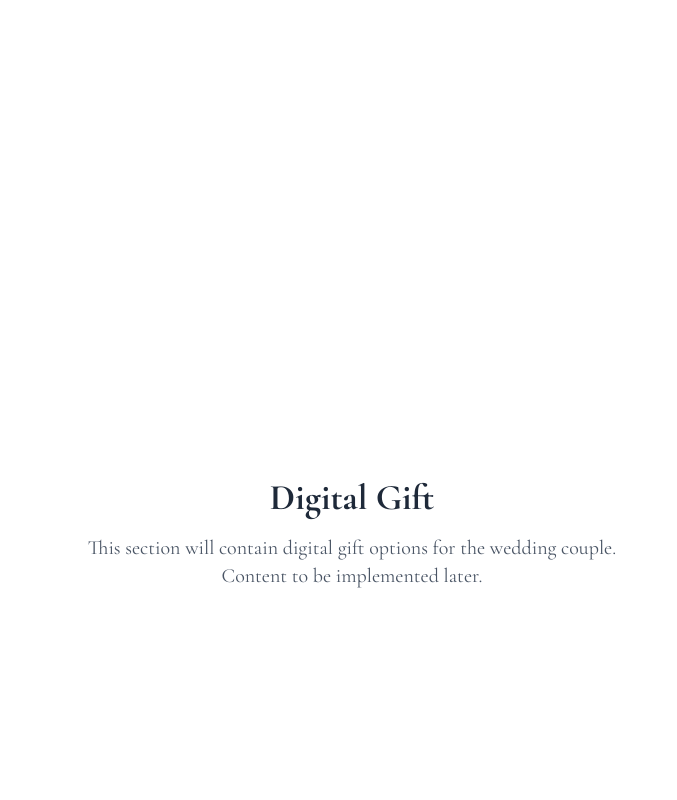
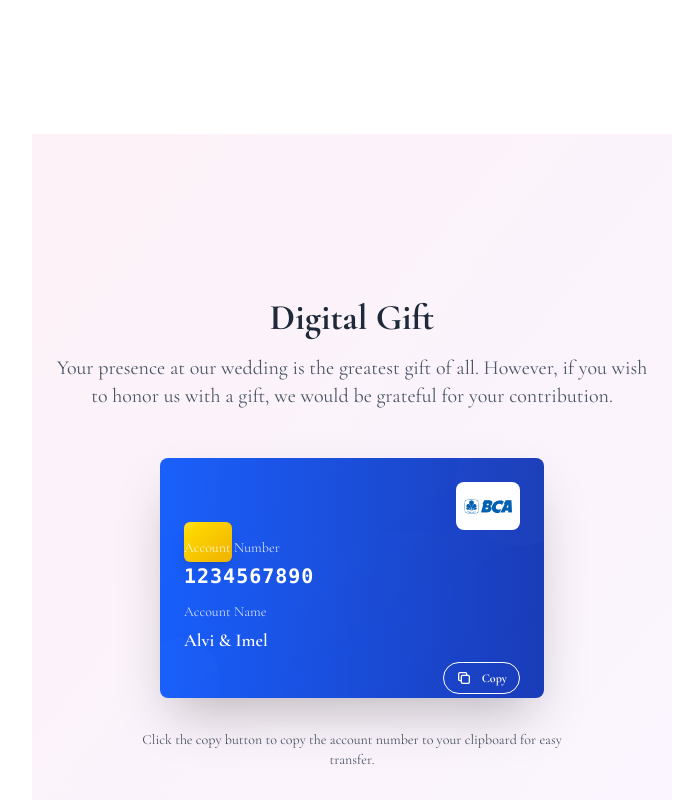
Before and after one commit to Anthasss/alvi-imel-wedding-invitation, a React (Vite) app: page / in a window 1280 px wide. Shown: the part 6580-7380 px from the top of the page, without its empty margins (288-965 px from the left). Built offline with nearby package versions, Linux system fonts and the light colour scheme.

Commit message:
added base digital gift card

```diff
--- a/src/App.jsx
+++ b/src/App.jsx
@@ -1,6 +1,6 @@
 import "./App.css";
 import Cover from "./components/coverComponents/Cover.jsx";
-import Verse from "./components/verseComponents/Verse.jsx";
+import Verse from "./components/verseComponents/verse.jsx";
 import GroomBrideIntro from "./components/GroomBrideIntroComponents/GroomBrideIntro.jsx";
 import Events from "./components/eventsComponents/Events.jsx";
 import Gallery from "./components/galleryComponents/Gallery.jsx";
--- /dev/null
+++ b/src/components/digitalGiftComponents/ATMCard.jsx
@@ -0,0 +1,86 @@
+// eslint-disable-next-line no-unused-vars
+import { motion } from 'framer-motion';
+import { useState } from 'react';
+
+export default function ATMCard({ accountNumber, accountName, bankLogo }) {
+  const [copied, setCopied] = useState(false);
+
+  const copyToClipboard = async () => {
+    try {
+      await navigator.clipboard.writeText(accountNumber);
+      setCopied(true);
+      setTimeout(() => setCopied(false), 2000);
+    } catch (err) {
+      console.error('Failed to copy: ', err);
+    }
+  };
+
+  return (
+    <motion.div
+      initial={{ opacity: 0, scale: 0.9 }}
+      whileInView={{ opacity: 1, scale: 1 }}
+      transition={{ duration: 0.8, delay: 0.4 }}
+      viewport={{ once: true }}
+      className="card w-96 h-60 bg-gradient-to-r from-blue-600 to-blue-800 shadow-2xl relative overflow-hidden"
+    >
+      {/* Card Background Pattern */}
+      <div className="absolute inset-0 opacity-10">
+        <div className="absolute top-0 left-0 w-full h-full bg-gradient-to-br from-white/20 to-transparent"></div>
+        <div className="absolute -top-10 -right-10 w-32 h-32 bg-white/10 rounded-full"></div>
+        <div className="absolute -bottom-5 -left-5 w-20 h-20 bg-white/10 rounded-full"></div>
+      </div>
+
+      <div className="card-body p-6 h-full flex flex-col justify-between relative z-10">
+        {/* Top Section - Bank Logo */}
+        <div className="flex justify-end">
+          <div className="w-16 h-12 bg-white rounded-lg flex items-center justify-center p-2">
+            <img
+              src={bankLogo}
+              alt="Bank Logo"
+              className="w-full h-full object-contain"
+            />
+          </div>
+        </div>
+
+        {/* Middle Section - Account Details */}
+        <div className="flex flex-col text-white">
+          <div className="text-sm opacity-80 mb-1">Account Number</div>
+          <div className="text-xl font-mono font-bold tracking-wider mb-3">
+            {accountNumber}
+          </div>
+          <div className="text-sm opacity-80 mb-1">Account Name</div>
+          <div className="text-lg font-semibold">
+            {accountName}
+          </div>
+        </div>
+
+        {/* Bottom Section - Copy Button */}
+        <div className="flex justify-end">
+          <button
+            onClick={copyToClipboard}
+            className={`btn btn-sm ${copied ? 'btn-success' : 'btn-outline btn-ghost'} text-white border-white hover:bg-white hover:text-blue-600 transition-all duration-300`}
+          >
+            {copied ? (
+              <>
+                <svg className="w-4 h-4 mr-1" fill="none" stroke="currentColor" viewBox="0 0 24 24">
+                  <path strokeLinecap="round" strokeLinejoin="round" strokeWidth={2} d="M5 13l4 4L19 7" />
+                </svg>
+                Copied!
+              </>
+            ) : (
+              <>
+                <svg className="w-4 h-4 mr-1" fill="none" stroke="currentColor" viewBox="0 0 24 24">
+                  <path strokeLinecap="round" strokeLinejoin="round" strokeWidth={2} d="M8 16H6a2 2 0 01-2-2V6a2 2 0 012-2h8a2 2 0 012 2v2m-6 12h8a2 2 0 002-2v-8a2 2 0 00-2-2h-8a2 2 0 00-2 2v8a2 2 0 002 2z" />
+                </svg>
+                Copy
+              </>
+            )}
+          </button>
+        </div>
+      </div>
+
+      {/* Card Chip Effect */}
+      <div className="absolute top-16 left-6 w-12 h-10 bg-gradient-to-br from-yellow-300 to-yellow-500 rounded-md shadow-lg"></div>
+    </motion.div>
+  );
+}
--- a/src/components/digitalGiftComponents/DigitalGift.jsx
+++ b/src/components/digitalGiftComponents/DigitalGift.jsx
@@ -1,26 +1,51 @@
 // eslint-disable-next-line no-unused-vars
 import { motion } from 'framer-motion';
+import ATMCard from './ATMCard.jsx';
 
 export default function DigitalGift() {
+  const accountNumber = "1234567890";
+  const accountName = "Alvi & Imel";
+  const bankLogo = "/logoBca.png";
+
   return (
     <motion.div
       initial={{ opacity: 0, y: 50 }}
       whileInView={{ opacity: 1, y: 0 }}
       transition={{ duration: 0.8 }}
       viewport={{ once: true }}
-      className="flex flex-col items-center justify-center bg-white p-6 min-h-screen"
+      className="flex flex-col items-center justify-center bg-gradient-to-br from-pink-50 to-purple-50 p-6 min-h-screen"
     >
+      {/* Section Title */}
       <motion.div
         initial={{ opacity: 0, y: 30 }}
         whileInView={{ opacity: 1, y: 0 }}
         transition={{ duration: 0.8, delay: 0.2 }}
         viewport={{ once: true }}
-        className="text-center"
+        className="text-center mb-12"
       >
         <h1 className="text-4xl font-bold text-gray-800 mb-4">Digital Gift</h1>
         <p className="text-xl text-gray-600 max-w-2xl">
-          This section will contain digital gift options for the wedding couple.
-          Content to be implemented later.
+          Your presence at our wedding is the greatest gift of all. However, if you wish to honor us with a gift, we would be grateful for your contribution.
+        </p>
+      </motion.div>
+
+      {/* ATM Card */}
+      <ATMCard
+        accountNumber={accountNumber}
+        accountName={accountName}
+        bankLogo={bankLogo}
+      />
+
+      {/* Additional Information */}
+      <motion.div
+        initial={{ opacity: 0, y: 20 }}
+        whileInView={{ opacity: 1, y: 0 }}
+        transition={{ duration: 0.8, delay: 0.6 }}
+        viewport={{ once: true }}
+        className="text-center mt-8 max-w-md"
+      >
+        <p className="text-gray-600 text-sm">
+          Click the copy button to copy the account number to your clipboard for easy transfer.
         </p>
       </motion.div>
     </motion.div>
```
Also changed, not shown: public/logoBca.png (added).
